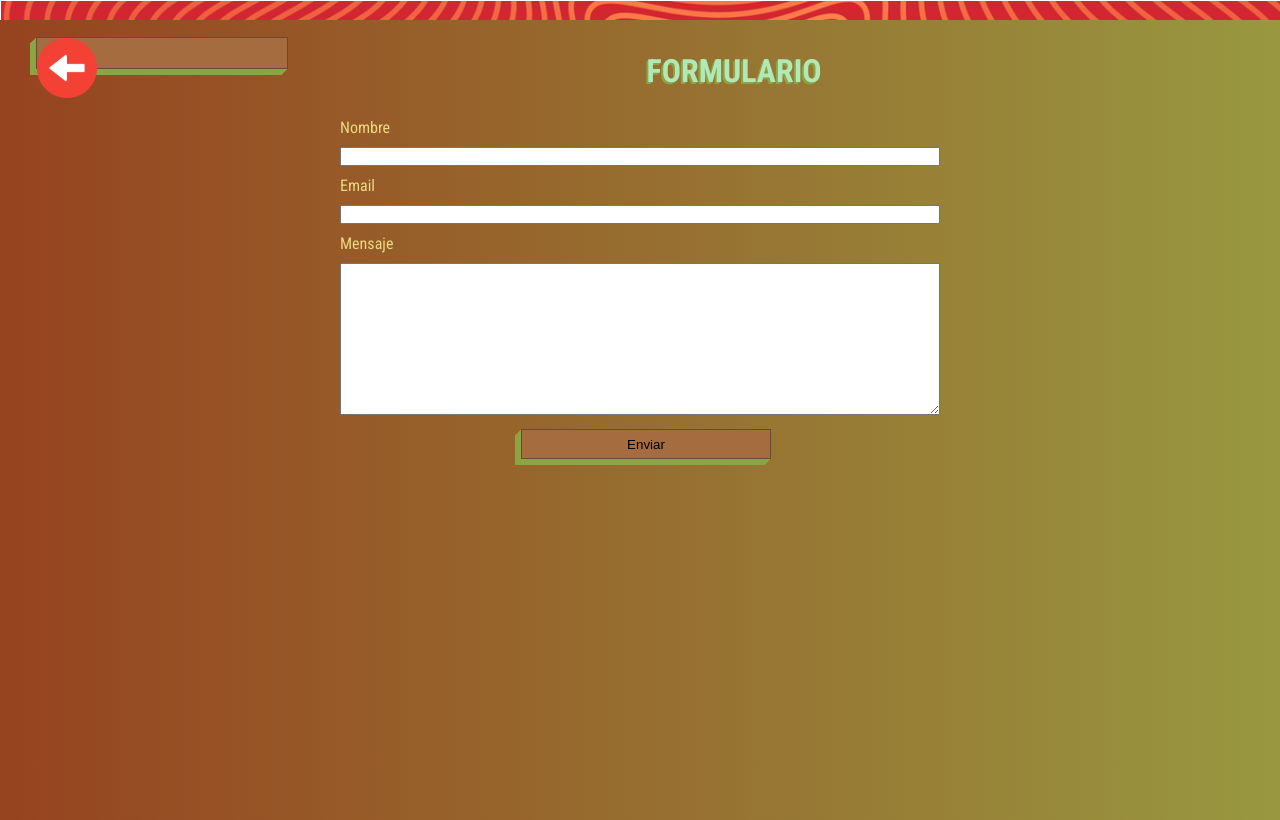
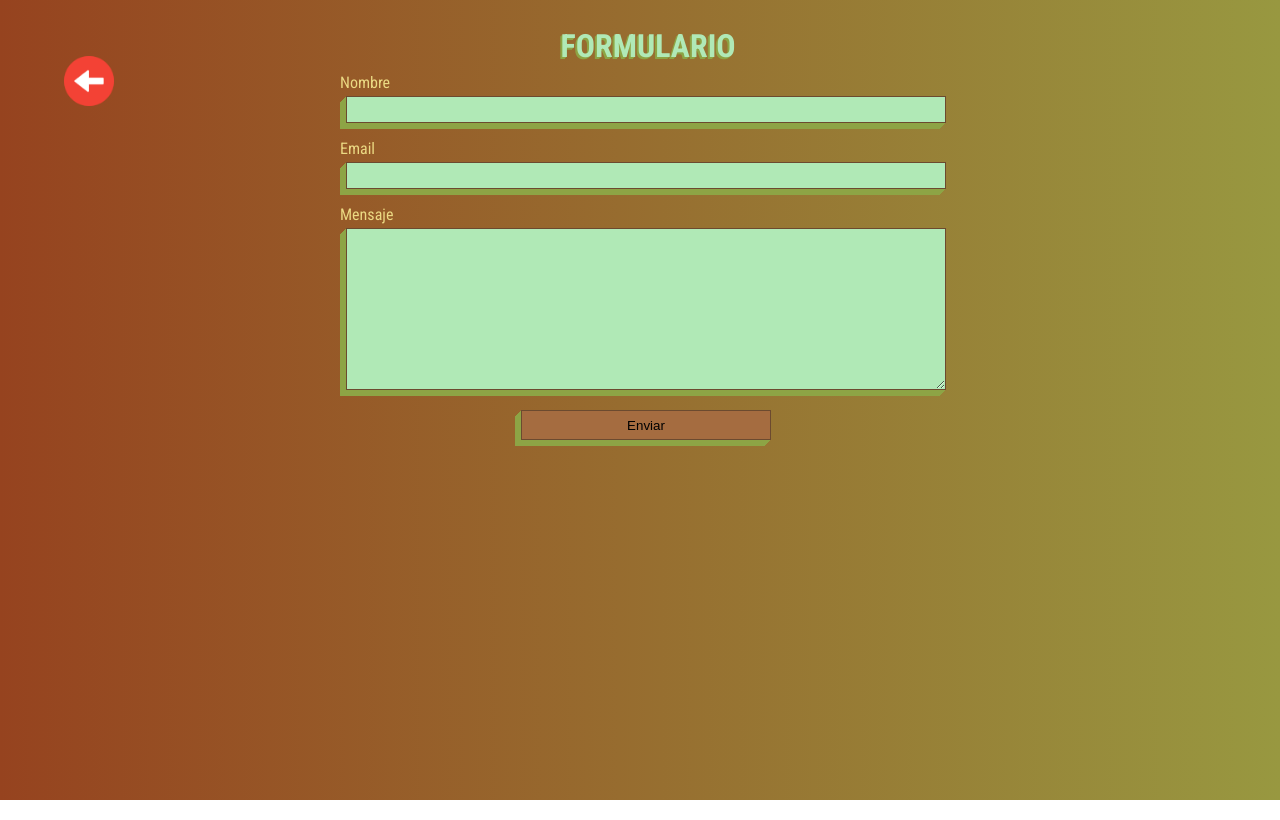
Before and after one commit to tomasnapolitano/entrega-SF-Checkpoint2, a React (Vite) app: page /form in a window 1280 px wide. Built offline with nearby package versions, Linux system fonts and the light colour scheme.

Commit message:
:wrench: fix: css styles from Users and Form

```diff
--- a/src/components/Form.jsx
+++ b/src/components/Form.jsx
@@ -7,7 +7,8 @@ import buttonBack from '../assets/Back.png'
 function Form() {
   const [name, setName] = useState("")
   function agregarNombre(text){
-    setName(text.target.value)}
+    setName(text.target.value)
+  }
   const [email, setEmail] = useState("")
     function agregarEmail(text){
       setEmail(text.target.value)
@@ -33,16 +34,16 @@ console.log(datos);
   return (
     <div  id="page" className={styles.body}>
       <div className={styles.titleContainer}>
-        <Link className={styles.button} to='/'><img className={styles.imageBack} src={buttonBack}/></Link>
+          <Link className={styles.buttonExit} to='/'><img className={styles.imageBack} src={buttonBack}/></Link>
           <h1 className={styles.title}>FORMULARIO</h1>
       </div>
       <form className={styles.form} action="" id="form">
           <label className="label" >Nombre</label>
-        <input className="input" onChange= {agregarNombre} type="text" name="name" autoComplete="off"></input>
+          <input className={styles.input} onChange= {agregarNombre} type="text" name="name" autoComplete="off"></input>
           <label className="label"  >Email</label>
-        <input className="input" onChange= {agregarEmail}type="email" name="email" autoComplete="off"></input>
+          <input className={styles.input} onChange= {agregarEmail}type="email" name="email" autoComplete="off"></input>
           <label className="label" >Mensaje</label>
-        <textarea className="text--area" onChange= {agregarMensaje}name="mensaje" cols="30" rows="10"></textarea>
+          <textarea className={styles.textArea} onChange= {agregarMensaje}name="mensaje" cols="30" rows="10"></textarea>
           <button className={styles.button} onClick={mostrarDatos}>Enviar</button>
       </form>
     </div>
--- a/src/components/Form.module.css
+++ b/src/components/Form.module.css
@@ -23,7 +23,6 @@
   background: linear-gradient(to right, #96431f, #989840);
   font-family: 'Roboto Condensed', sans-serif;
   color: var(--colorText);
-    transition: 1s;
   width: 100vw;
   height: 100vh;
   margin: 0;
@@ -31,7 +30,6 @@
 .titleContainer {
     display: flex;
     justify-content: space-evenly;
-      margin: 20px;
 }
 .btn--indexBack {
     width: 60px;
@@ -49,10 +47,9 @@
     transform: scale(1.3);
 }
 .title {
-      margin: 40px 100px 0 0;
+    margin-top: 35px;
     display: flex;
     justify-content: center;
-      flex-grow: 7;
     animation: text-shadow-pop-bl 0.6s both;
     color: var(--colorTitleDark)
 }
@@ -73,7 +70,7 @@
     background-color: var(--backInputDark);
     animation: form 0.3s cubic-bezier(0.470, 0.000, 0.745, 0.715) both;
 }
-  .text--area{
+.textArea{
     outline: none;
     border: 1px solid var(--colorOutlined);
     padding: 5px;
@@ -96,6 +93,21 @@
 .button:active {
   animation: none
 }
+/*-------------------CSS-Adjusts---------------------*/
+.buttonExit {
+  position: absolute;
+  text-decoration: none;
+  left: 5%;
+  top: 7%;
+  transition: 0.5s;
+}
+.buttonExit:hover {
+    transform: scale(1.4);
+}
+.imageBack {
+  width: 50px;
+}
+
 /*-------------------ANIMISTA---------------------*/
 
 /* ----------------------------------------------
--- a/src/components/HeaderRyM.module.css
+++ b/src/components/HeaderRyM.module.css
@@ -15,6 +15,10 @@
     align-items: center;
     text-decoration: none;
     left: 5%;
+    transition: 0.5s;
+}
+.button:hover {
+    transform: scale(1.4);
 }
 .imageBack {
     width: 50px;
--- a/src/components/Users.module.css
+++ b/src/components/Users.module.css
@@ -11,7 +11,7 @@
   background: linear-gradient(to right, #C4E0E5, #4CA1AF); /* W3C, IE 10+/ Edge, Firefox 16+, Chrome 26+, Opera 12+, Safari 7+ */
 }
 .container {
-  margin: 100px 0 0 50px;
+  margin: 50px 5px;
   margin-left: auto;
   margin-right: auto;
   display: flex;
@@ -58,7 +58,11 @@
   position: absolute;
   text-decoration: none;
   left: 5%;
-  top: 5%;
+  top: 7%;
+  transition: 0.5s;
+}
+.button:hover {
+    transform: scale(1.4);
 }
 .imageBack {
   width: 50px;
@@ -72,4 +76,5 @@
 .title {
   margin-top: 45px;
   text-align: center;
+  font-size: xxx-large;
 }
```
Lines whose indentation alone changed are shown as unchanged.
